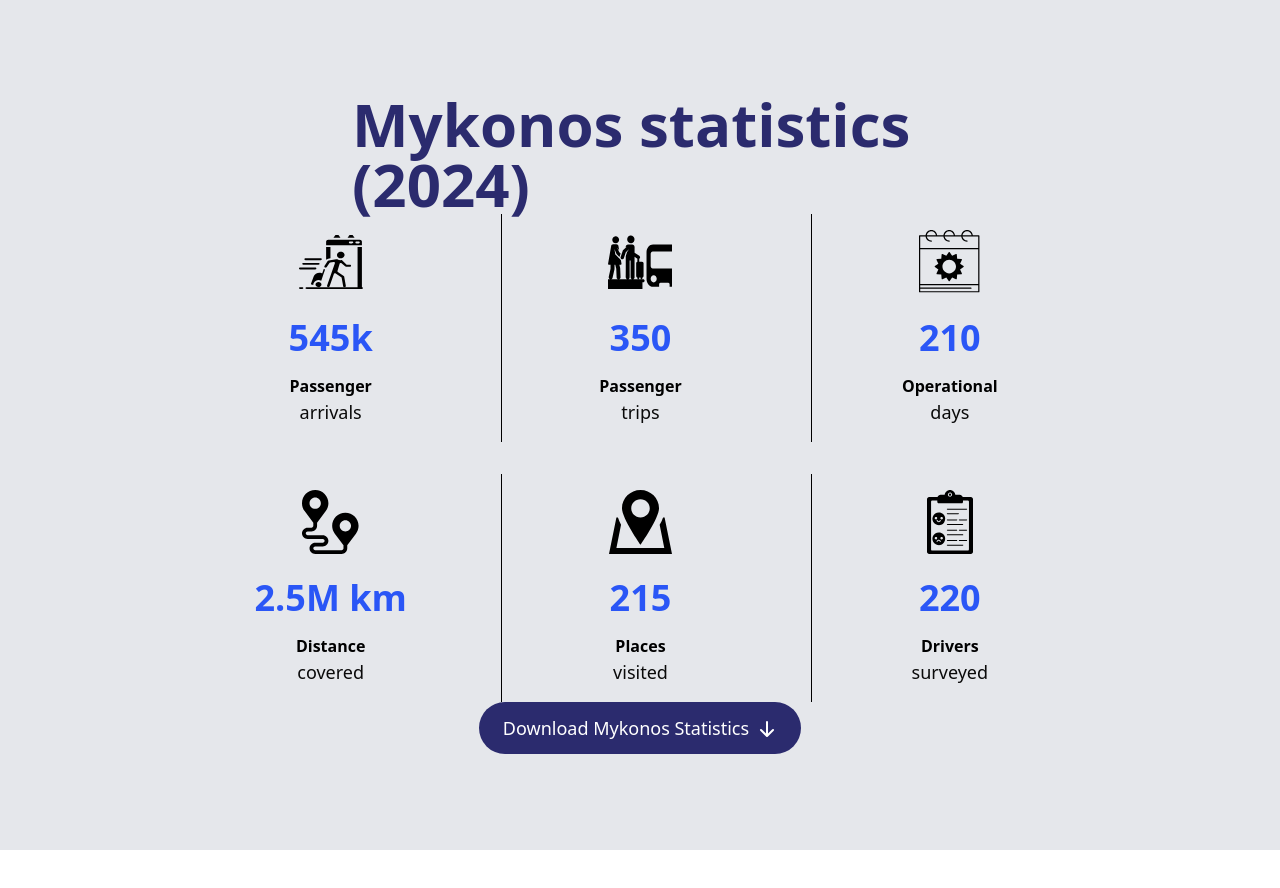
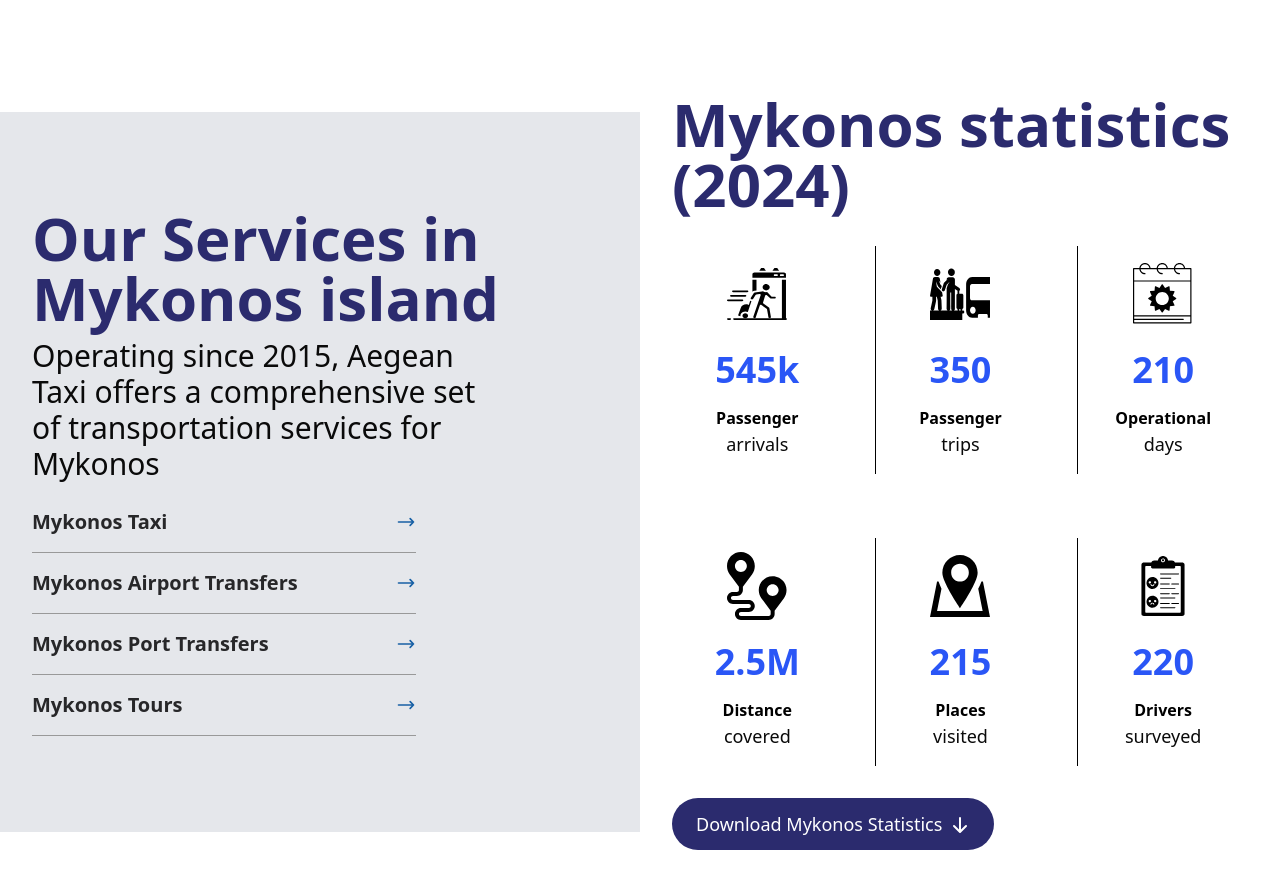
Before and after one commit to akvrmvlakis/mykonos-airport, a Next.js app: page / in a window 1280 px wide. Shown: the part 1706-2594 px from the top of the page. Before the commit the page ends 2556 px from the top, so only its background shows below. Built offline with nearby package versions, Linux system fonts and the light colour scheme.

Commit message:
fix main page third section on xl: and above

```diff
--- a/app/page.tsx
+++ b/app/page.tsx
@@ -1,24 +1,37 @@
+// src/app/page.tsx
 import Image from "next/image";
 import Link from "next/link";
 
 export default function Home() {
   return (
+    // THE FIX: The max-width and horizontal auto-margin are now applied here,
+    // creating a centered container for the entire page.
     <main className="flex-1 flex flex-col w-full max-w-[1920px] mx-auto">
+      {/*
+        --- HERO SECTION ---
+        This section now fills the width of the main container.
+      */}
       <section className="flex-1 flex flex-col justify-center items-center text-center px-4 xl:px-8 pt-24 pb-12 bg-[linear-gradient(207.86deg,_#2A54EF,_#234BD4,_#113286,_#0B2146)] min-h-[100dvh]">
+        {/*
+          This inner container no longer needs a max-width, as its parent handles it.
+        */}
         <div className="w-full grid grid-cols-1 xl:grid-cols-2 gap-y-10 xl:gap-x-16 items-center">
+          {/* --- Top Element --- */}
           <div className="max-w-[311px] xl:min-w-full justify-self-center xl:justify-self-start xl:col-start-1">
             <h1 className="font-bold text-white text-start text-[30px] xl:text-8xl">
               Mykonos travel guide and information
             </h1>
           </div>
 
+          {/* --- Middle Element (Images) --- */}
           <div className="grid place-items-end -mb-4 justify-self-center xl:justify-self-end xl:col-start-2 xl:row-start-1 xl:row-span-3">
             <div className="relative w-[227px] h-[213px] xl:w-[440px] xl:h-[420px] -translate-y-16 z-0">
               <Image
                 src="/images/travel-information-vector.svg"
                 alt="Travel information map icon"
                 style={{ objectFit: "contain" }}
-                fill={true}
+                width={227}
+                height={213}
               />
             </div>
             <div className="relative w-[95px] h-[94px] xl:w-[180px] xl:h-[179px] -translate-y-6 xl:translate-y-4 z-10 row-start-1 col-start-1">
@@ -26,11 +39,13 @@
                 src="/images/travel-guide-vector.svg"
                 alt="Travel guide icon"
                 style={{ objectFit: "contain" }}
-                fill={true}
+                width={500}
+                height={500}
               />
             </div>
           </div>
 
+          {/* --- Bottom Element --- */}
           <div className="flex flex-col justify-start items-center xl:items-start xl:col-start-1">
             <h2 className="text-white text-start text-xl xl:text-3xl font-medium max-w-xl">
               The ultimate up to date Mykonos travel guide, through the
@@ -38,7 +53,7 @@
             </h2>
           </div>
 
-          <Link href="https://web.whatsapp.com/">
+          {/* --- WhatsApp Button --- */}
           <div className="justify-self-center xl:justify-self-start xl:col-start-1">
             <div className="inline-flex items-center gap-3 bg-white rounded-xl p-2">
               <Image
@@ -57,11 +72,12 @@
               </div>
             </div>
           </div>
-          </Link>
         </div>
       </section>
 
+      {/* --- SECOND SECTION --- */}
       <section className="w-full grid xl:grid-cols-2 items-center">
+        {/* Left Column (Content) */}
         <div className="flex flex-col justify-evenly items-start text-start px-4 xl:px-8 py-24 bg-[url(/images/mykonos-beach.png)] xl:bg-none bg-no-repeat bg-cover h-full min-h-[90vh]">
           <h1 className="text-[#2B2B6E] text-3xl xl:text-8xl font-bold max-w-md">
             We know Mykonos!
@@ -89,22 +105,132 @@
             </svg>
           </button>
         </div>
-        <div className="hidden xl:block bg-[url(/images/mykonos-beach.png)] bg-no-repeat bg-cover bg-center h-full min-h-[90vh]"></div>
+        {/* Right Column (Desktop Image) */}
+        <div className="hidden xl:block bg-[url(/images/mykonos-beach.png)] bg-no-repeat bg-cover bg-center h-full min-h-[90vh]">
+          {/* This div is empty because its background provides the visual content on desktop */}
+        </div>
       </section>
 
-      <section className="w-full flex flex-col items-center justify-between text-start px-4 xl:px-8 py-24 bg-gray-200 min-h-[90vh]">
+      <section className="w-full grid xl:grid-cols-2 items-center">
+        {/* Left Column (Content) */}
+        {/* Replaced justify-evenly with justify-between */}
+        <div className="flex flex-col justify-between items-start text-start px-4 xl:px-8 py-24 bg-gray-200 min-h-[90vh]">
           <h1 className="text-[#2B2B6E] text-3xl xl:text-6xl max-w-xl font-bold ">
+            Our Services in Mykonos island
+          </h1>
+          <p className="font-medium text-base xl:text-3xl max-w-md">
+            Operating since 2015, Aegean Taxi offers a comprehensive set of
+            transportation services for Mykonos
+          </p>
+          {/* The parent container is now full-width on mobile and has a max-width on xl screens */}
+          <div className="flex flex-col text-start text-xl w-full xl:max-w-sm">
+            {/* Each Link is now a full-width flex container with a bottom border */}
+            <Link
+              href="https://aegeantaxi.com/taxi/mykonos-taxi-app/"
+              className="group flex w-full items-center justify-between py-4 border-b border-[#999999]"
+            >
+              <p className="text-[#272729] font-semibold">Mykonos Taxi</p>
+              {/* Right Arrow SVG */}
+              <svg
+                xmlns="http://www.w3.org/2000/svg"
+                className="h-5 w-5 text-[#1760A5] transition-transform group-hover:translate-x-1"
+                fill="none"
+                viewBox="0 0 24 24"
+                stroke="currentColor"
+              >
+                <path
+                  strokeLinecap="round"
+                  strokeLinejoin="round"
+                  strokeWidth={2}
+                  d="M17 8l4 4m0 0l-4 4m4-4H3"
+                />
+              </svg>
+            </Link>
+
+            <Link
+              href="https://aegeantaxi.com/airport-transfers/mykonos/"
+              className="group flex w-full items-center justify-between py-4 border-b border-[#999999]"
+            >
+              <p className="text-[#272729] font-semibold">
+                Mykonos Airport Transfers
+              </p>
+              <svg
+                xmlns="http://www.w3.org/2000/svg"
+                className="h-5 w-5 text-[#1760A5] transition-transform group-hover:translate-x-1"
+                fill="none"
+                viewBox="0 0 24 24"
+                stroke="currentColor"
+              >
+                <path
+                  strokeLinecap="round"
+                  strokeLinejoin="round"
+                  strokeWidth={2}
+                  d="M17 8l4 4m0 0l-4 4m4-4H3"
+                />
+              </svg>
+            </Link>
+
+            <Link
+              href="https://aegeantaxi.com/taxi/mykonos-taxi-app/"
+              className="group flex w-full items-center justify-between py-4 border-b border-[#999999]"
+            >
+              <p className="text-[#272729] font-semibold">
+                Mykonos Port Transfers
+              </p>
+              <svg
+                xmlns="http://www.w3.org/2000/svg"
+                className="h-5 w-5 text-[#1760A5] transition-transform group-hover:translate-x-1"
+                fill="none"
+                viewBox="0 0 24 24"
+                stroke="currentColor"
+              >
+                <path
+                  strokeLinecap="round"
+                  strokeLinejoin="round"
+                  strokeWidth={2}
+                  d="M17 8l4 4m0 0l-4 4m4-4H3"
+                />
+              </svg>
+            </Link>
+
+            <Link
+              href="https://aegeantaxi.com/tours/mykonos/"
+              className="group flex w-full items-center justify-between py-4 border-b border-[#999999]"
+            >
+              <p className="text-[#272729] font-semibold">Mykonos Tours</p>
+              <svg
+                xmlns="http://www.w3.org/2000/svg"
+                className="h-5 w-5 text-[#1760A5] transition-transform group-hover:translate-x-1"
+                fill="none"
+                viewBox="0 0 24 24"
+                stroke="currentColor"
+              >
+                <path
+                  strokeLinecap="round"
+                  strokeLinejoin="round"
+                  strokeWidth={2}
+                  d="M17 8l4 4m0 0l-4 4m4-4H3"
+                />
+              </svg>
+            </Link>
+          </div>
+        </div>
+        {/* Right Column (Desktop Image) */}
+        {/* Replaced justify-evenly with justify-between */}
+        <div className="min-h-[90vh] flex flex-col justify-between items-start text-start px-4 xl:px-8 py-24">
+          <h1 className="text-[#2B2B6E] text-3xl xl:text-6xl font-bold">
             Mykonos statistics (2024)
           </h1>
-        <div className="w-full max-w-4xl space-y-8">
-          <div className="grid grid-cols-3 gap-4 md:gap-8 text-center">
+          <div className="grid grid-cols-3 gap-4 md:gap-8 text-center w-full max-w-4xl mx-auto py-8">
+            {/* --- Column 1 --- */}
             <div className="flex flex-col items-center space-y-2 p-4">
-              <div className="relative h-16 w-16">
+              {/* This wrapper div ensures all icons have the same container size */}
+              <div className="h-16 w-16 flex items-center justify-center">
                 <Image
                   src="/images/passenger-vector.svg"
-                  alt="Passenger arrivals icon"
-                  fill
-                  className="object-contain"
+                  alt="Car fleet icon"
+                  width={60}
+                  height={60}
                 />
               </div>
               <div className="mt-4">
@@ -115,13 +241,16 @@
                 <p className="text-lg">arrivals</p>
               </div>
             </div>
+
+            {/* --- Column 2 (Border Added) --- */}
+            {/* Added border-l and border-black to create the vertical divider */}
             <div className="flex flex-col items-center space-y-2 p-4 border-l border-black">
-              <div className="relative h-16 w-16">
+              <div className="h-16 w-16 flex items-center justify-center">
                 <Image
                   src="/images/passenger-group-vector.svg"
-                  alt="Passenger trips icon"
-                  fill
-                  className="object-contain"
+                  alt="Car categories icon"
+                  width={60}
+                  height={60}
                 />
               </div>
               <div className="mt-4">
@@ -132,13 +261,16 @@
                 <p className="text-lg">trips</p>
               </div>
             </div>
+
+            {/* --- Column 3 (Border Added) --- */}
+            {/* Added border-l and border-black to create the vertical divider */}
             <div className="flex flex-col items-center space-y-2 p-4 border-l border-black">
-              <div className="relative h-16 w-16">
+              <div className="h-16 w-16 flex items-center justify-center">
                 <Image
                   src="/images/summer-calendar-vector.svg"
-                  alt="Operational days icon"
-                  fill
-                  className="object-contain"
+                  alt="24/7 operations icon"
+                  width={60}
+                  height={60}
                 />
               </div>
               <div className="mt-4">
@@ -152,31 +284,35 @@
               </div>
             </div>
           </div>
-          <div className="grid grid-cols-3 gap-4 md:gap-8 text-center">
+          <div className="grid grid-cols-3 gap-4 md:gap-8 text-center w-full max-w-4xl mx-auto py-8">
+            {/* --- Column 1 --- */}
             <div className="flex flex-col items-center space-y-2 p-4">
-              <div className="relative h-16 w-16">
+              <div className="h-16 w-16 flex items-center justify-center">
                 <Image
                   src="/images/point-to-point-vector.svg"
-                  alt="Distance covered icon"
-                  fill
-                  className="object-contain"
+                  alt="Car fleet icon"
+                  width={60}
+                  height={60}
                 />
               </div>
               <div className="mt-4">
                 <p className="text-2xl xl:text-4xl font-bold text-[#2A56F6]">
-                  2.5M km
+                  2.5M
                 </p>
                 <p className="text-base text-black font-bold mt-4">Distance</p>
                 <p className="text-lg">covered</p>
               </div>
             </div>
+
+            {/* --- Column 2 (Border Added) --- */}
+            {/* Added border-l and border-black to create the vertical divider */}
             <div className="flex flex-col items-center space-y-2 p-4 border-l border-black">
-              <div className="relative h-16 w-16">
+              <div className="h-16 w-16 flex items-center justify-center">
                 <Image
                   src="/images/pin-gate-vector.svg"
-                  alt="Places visited icon"
-                  fill
-                  className="object-contain"
+                  alt="Car categories icon"
+                  width={60}
+                  height={60}
                 />
               </div>
               <div className="mt-4">
@@ -187,13 +323,16 @@
                 <p className="text-lg">visited</p>
               </div>
             </div>
+
+            {/* --- Column 3 (Border Added) --- */}
+            {/* Added border-l and border-black to create the vertical divider */}
             <div className="flex flex-col items-center space-y-2 p-4 border-l border-black">
-              <div className="relative h-16 w-16">
+              <div className="h-16 w-16 flex items-center justify-center">
                 <Image
                   src="/images/survey-vector.svg"
-                  alt="Drivers surveyed icon"
-                  fill
-                  className="object-contain"
+                  alt="24/7 operations icon"
+                  width={60}
+                  height={60}
                 />
               </div>
               <div className="mt-4">
@@ -205,7 +344,7 @@
               </div>
             </div>
           </div>
-        </div>
+
           <button className="inline-flex items-center gap-2 bg-[#2B2B6E] text-white rounded-full px-6 py-3 text-lg font-medium hover:bg-[#21215a] transition-colors">
             Download Mykonos Statistics
             <svg
@@ -221,6 +360,7 @@
               />
             </svg>
           </button>
+        </div>
       </section>
     </main>
   );
```
Lines whose indentation alone changed are shown as unchanged.
